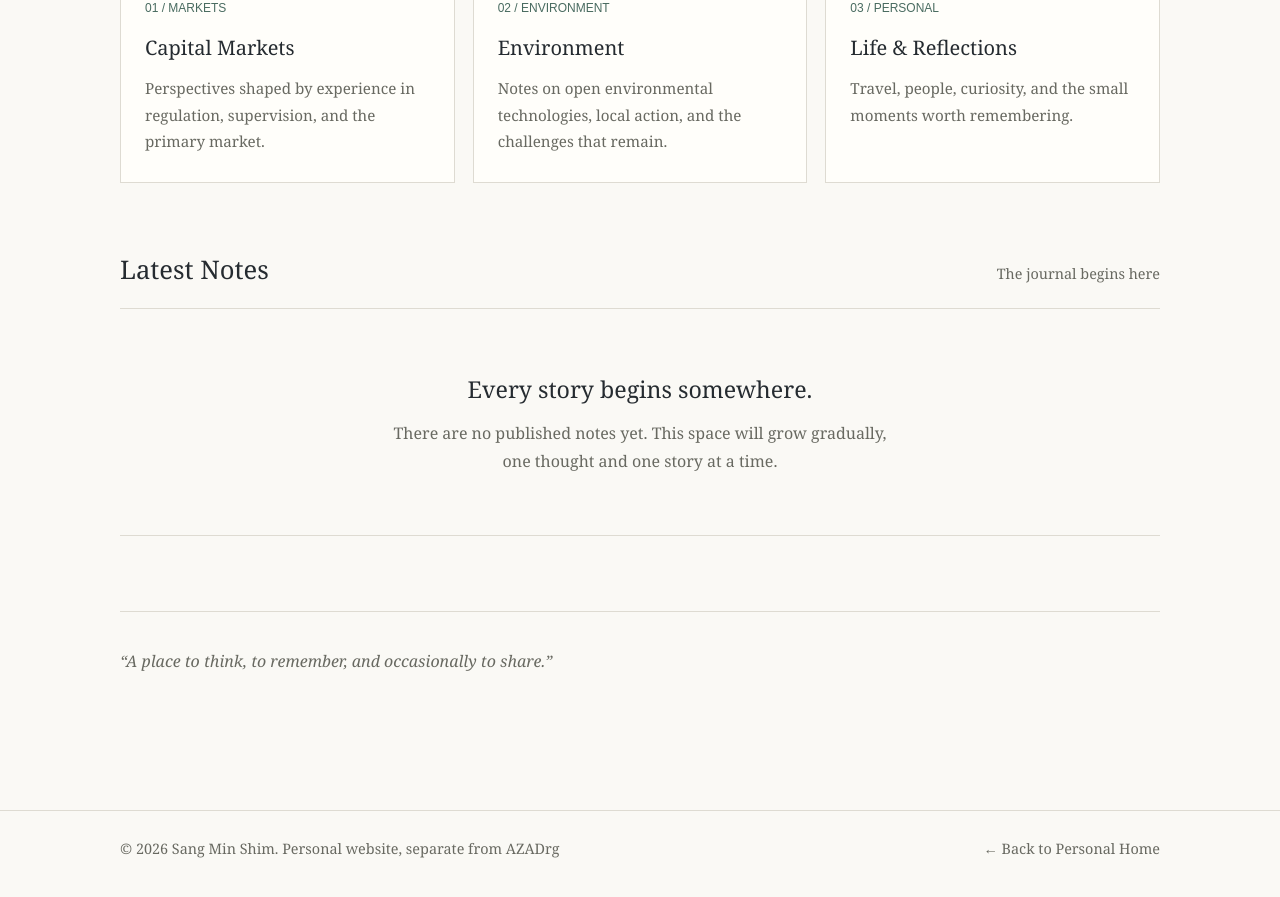
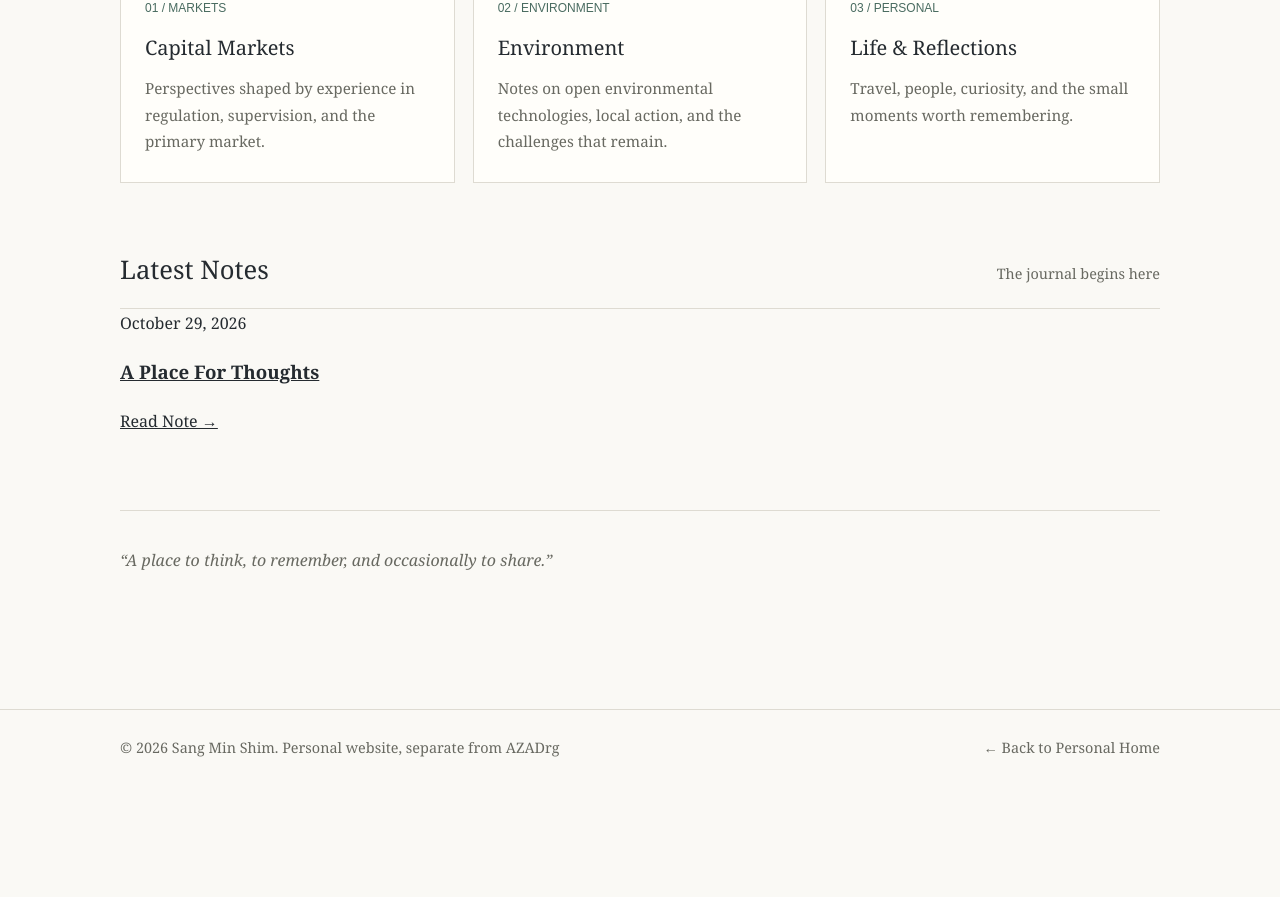
Before and after one commit to ssimsangmin49-creator/personal-home, a Jekyll site: the page built from blog/index.html, in a window 1280 px wide and 900 px high, scrolled down 667 px. Shown: the top 897 px of the window. Built offline with Jekyll 4.4.1, drawn with Linux system fonts in a browser that asks for light colours; after the commit the page ends 1465 px from its top, so only the background shows below that.

Commit message:
Update index.html

```diff
--- a/blog/index.html
+++ b/blog/index.html
@@ -73,8 +73,51 @@
     </section>
     <section id="notes" aria-labelledby="notes-heading">
       <div class="section-top"><h2 id="notes-heading">Latest Notes</h2><span class="small">The journal begins here</span></div>
-      <!-- When you publish your first note, replace the empty message below with an article link. -->
-      <div class="empty"><h3>Every story begins somewhere.</h3><p>There are no published notes yet. This space will grow gradually, one thought and one story at a time.</p></div>
+
+{% if site.posts.size > 0 %}
+
+  {% for post in site.posts %}
+
+  <article class="note-item">
+    <div class="note-meta">
+      {{ post.date | date: "%B %d, %Y" }}
+      {% if post.categories.size > 0 %}
+        · {{ post.categories | join: ", " }}
+      {% endif %}
+    </div>
+
+    <h3>
+      <a href="{{ post.url | relative_url }}">
+        {{ post.title }}
+      </a>
+    </h3>
+
+    {% if post.description %}
+      <p>{{ post.description }}</p>
+    {% else %}
+      <p>{{ post.excerpt | strip_html | truncatewords: 35 }}</p>
+    {% endif %}
+
+    <a class="read-more" href="{{ post.url | relative_url }}">
+      Read Note →
+    </a>
+  </article>
+
+  {% endfor %}
+
+{% else %}
+
+  <div class="empty">
+    <h3>Every story begins somewhere.</h3>
+    <p>
+      There are no published notes yet.
+      This space will grow gradually,
+      one thought and one story at a time.
+    </p>
+  </div>
+
+{% endif %}
+
     </section>
     <div class="closing">“A place to think, to remember, and occasionally to share.”</div>
   </main>
```
